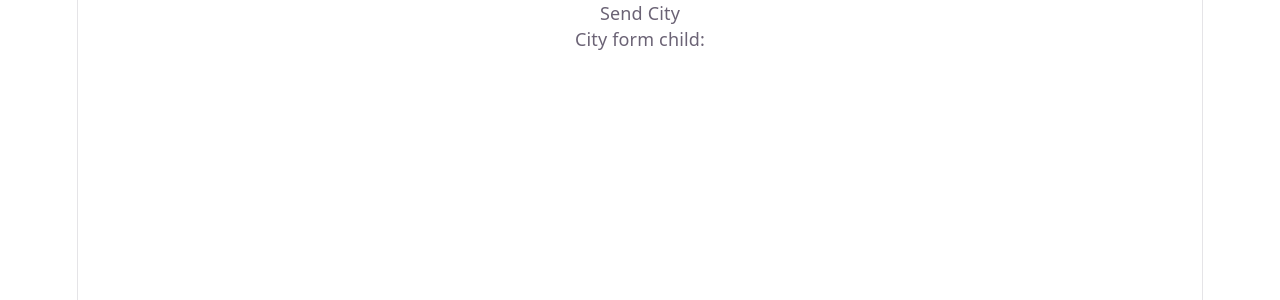
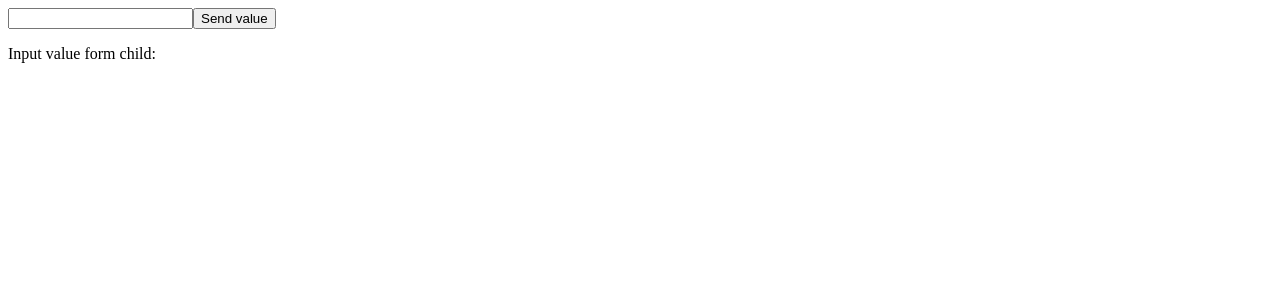
Before and after one commit to vishnu-mathariya/React-Practice, a React (Vite) app: page / in a window 1280 px wide. Shown: the top 300 px of the page. Built offline with nearby package versions, Linux system fonts and the light colour scheme.

Commit message:
Updated code

```diff
--- a/src/index.css
+++ b/src/index.css
@@ -1,4 +1,4 @@
-@import "tailwindcss";
+/* @import "tailwindcss";
 
 :root {
   --text: #6b6375;
@@ -34,11 +34,11 @@
 
 @media (prefers-color-scheme: dark) {
   :root {
-    --text: #9ca3af;
-    --text-h: #f3f4f6;
-    --bg: #16171d;
-    --border: #2e303a;
-    --code-bg: #1f2028;
+    --text: black;
+    --text-h: black;
+    --bg: white;
+    --border: black;
+    --code-bg:black;
     --accent: #c084fc;
     --accent-bg: rgba(192, 132, 252, 0.15);
     --accent-border: rgba(192, 132, 252, 0.5);
@@ -110,4 +110,4 @@ code {
   line-height: 135%;
   padding: 4px 8px;
   background: var(--code-bg);
-}
+} */
--- a/src/practiceQues/parent.jsx
+++ b/src/practiceQues/parent.jsx
@@ -20,26 +20,62 @@
 // ================================
 
 
+// import React, { useState } from 'react'
+// import { Child } from './passingDataCtoP'
+
+// export const Parent = () => {
+
+//     const [sendCity, setSendCity] = useState("")
+
+//     const handleSendCity = (city) =>{
+
+//         // normal btn logic
+
+//         // setSendCity(city);
+
+//         // toggle btn logic if else
+
+//         // if (sendCity){
+//         //     setSendCity("");
+//         // } else{
+//         //     setSendCity(city)
+//         // }
+
+//        // toggle btn logic  shorthand syntax
+
+//         setSendCity(sendCity ? "" : city)
+
+//     }
+//   return (
+//     <>
+//     <Child  sendData = {handleSendCity}/>
+//     <p>City form child: {sendCity}</p>
+//     </>
+//   )
+// }
+
+
+
+
 import React, { useState } from 'react'
 import { Child } from './passingDataCtoP'
 
 export const Parent = () => {
 
-    const [sendCity, setSendCity] = useState("")
+    const [inputVal, setInputVal] = useState("");
 
-    const handleSendCity = (city) =>{
-        // setSendCity(city);
-        if (sendCity){
-            setSendCity("");
-        } else{
-            setSendCity(city)
-        }
+    const handleInputVal = (value) =>{
+        setInputVal(value)
+    }
 
-    }
+
+
   return (
     <>
-    <Child  sendData = {handleSendCity}/>
-    <p>City form child: {sendCity}</p>
+    <Child InpVal = {handleInputVal}/>
+
+    <p >Input value form child: {inputVal}</p>
     </>
+
   )
 }
--- a/src/practiceQues/passingDataCtoP.jsx
+++ b/src/practiceQues/passingDataCtoP.jsx
@@ -12,10 +12,35 @@
 
 
 
-import React from 'react'
+// import React from 'react'
 
-export const Child = ({sendData}) => {
+// export const Child = ({sendData}) => {
+//   return (
+//     <button onClick={()=>sendData("Pune")}>Send City</button>
+//   )
+// }
+
+
+
+import React, { useState } from 'react'
+
+export const Child = ({InpVal}) => {
+    const [storeTypeVal, setStoreTypeVal] = useState("")
+
+    const handleStoreTypeValue = (e) => {
+        setStoreTypeVal((e.target.value))
+    }
   return (
-    <button onClick={()=>sendData("Pune")}>Send City</button>
+    <>
+
+     <input type="text"  onChange={handleStoreTypeValue}/>
+
+    <button onClick={()=>InpVal(storeTypeVal)}>Send value</button>
+
+
+
+    </>
+
+
   )
 }
```
